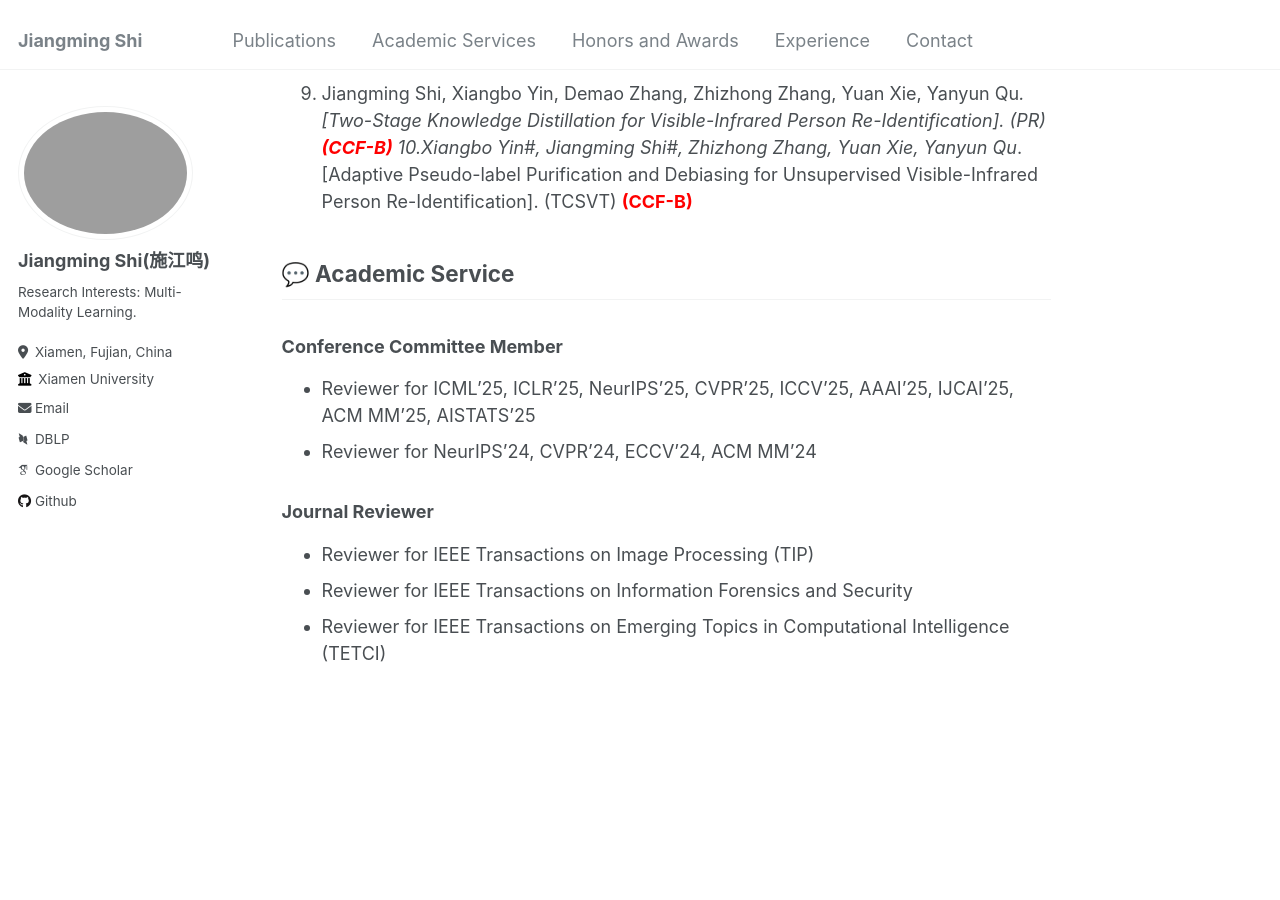
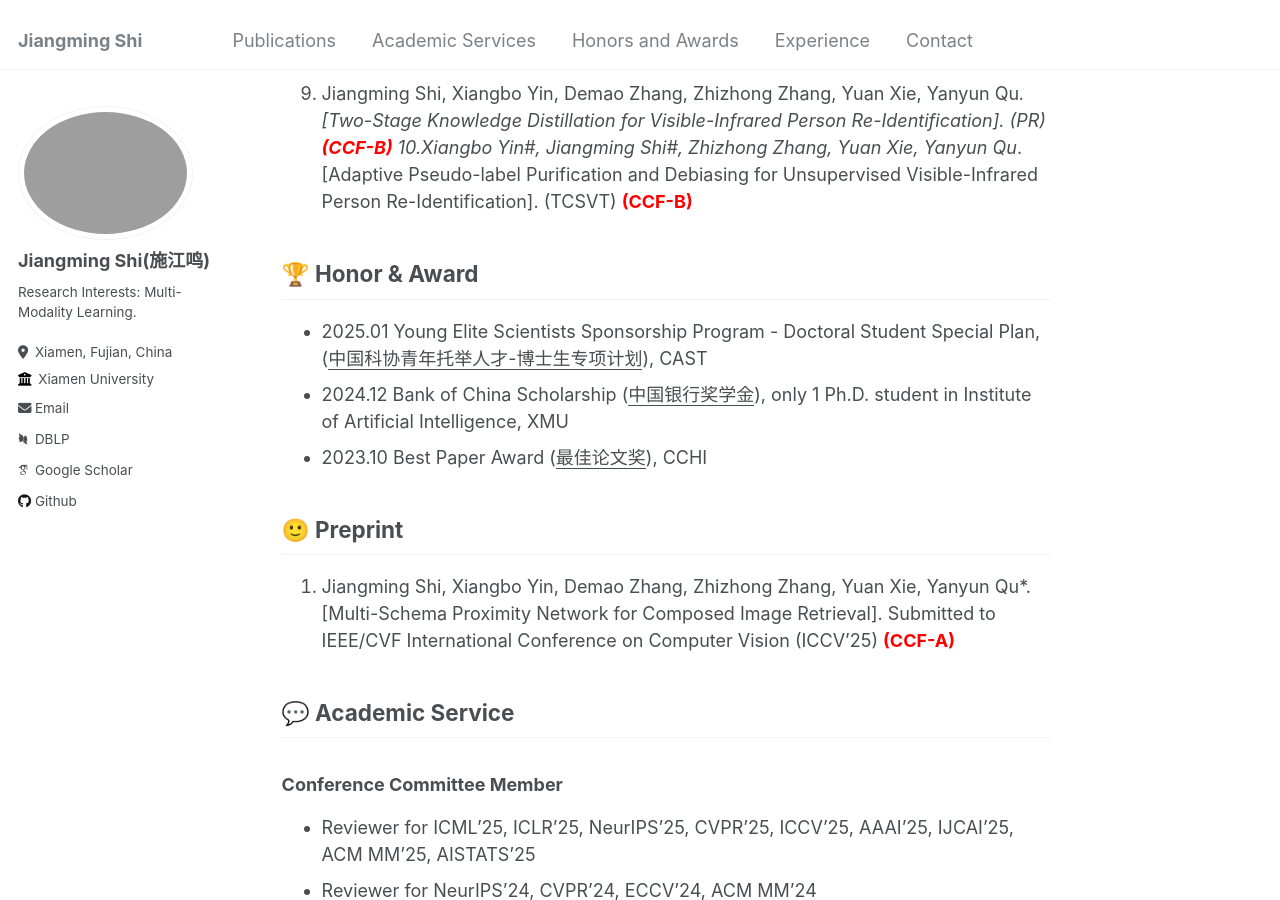
Before and after one commit to shijiangming1/shijiangming1.github.io, a Jekyll site: the page built from _pages/about.md, in a window 1280 px wide and 900 px high, scrolled down 1684 px. Built offline with Jekyll 4.4.1, drawn with Linux system fonts in a browser that asks for light colours; some web fonts are replaced; part of the change alters nothing that is shown.

Commit message:
Update about.md

```diff
--- a/_pages/about.md
+++ b/_pages/about.md
@@ -68,32 +68,19 @@ Hi, my name is Jiangming Shi (Chinese: 施江鸣), a Ph.D. Candidate (3<sup>nd</
 9. Jiangming Shi, Xiangbo Yin, Demao Zhang, Zhizhong Zhang, Yuan Xie, Yanyun Qu*. [Two-Stage Knowledge Distillation for Visible-Infrared Person Re-Identification]. (PR) **<font color=Red>(CCF-B)</font>**
 10.Xiangbo Yin#, Jiangming Shi#, Zhizhong Zhang, Yuan Xie, Yanyun Qu*. [Adaptive Pseudo-label Purification and Debiasing for Unsupervised Visible-Infrared Person Re-Identification]. (TCSVT) **<font color=Red>(CCF-B)</font>**
 
-<!--
-The Eighteenth European Conference on Computer Vision (ECCV'24), Italy, 2024 **<font color=Red>(CAAI-A)</font>**
-4. **Yichen Li**, Qunwei Li, Haozhao Wang, Ruixuan Li, Wenliang Zhong, Guannan Zhang. [Towards Efficient Replay in Federated Incremental Learning](https://openaccess.thecvf.com/content/CVPR2024/papers/Li_Towards_Efficient_Replay_in_Federated_Incremental_Learning_CVPR_2024_paper.pdf). The Thirty-Fifth IEEE/CVF Conference on Computer Vision and Pattern Recognition (CVPR'24), USA, 2024 **<font color=Red>(CCF-A)</font>**
-5. Haozhao Wang, Haoran Xu, **Yichen Li**, Ruixuan Li, Tianwei Zhang. [FedCDA: Federated Learning with Cross-rounds Divergence-aware Aggregation](https://openreview.net/pdf?id=nbPGqeH3lt). Twelfth International Conference on Learning Representations (ICLR'24), Austria, 2024 (Co-author) **<font color=Red>(CAAI-A)</font>**
-6. Haozhao Wang, **Yichen Li**, Wenchao Xu, Ruixuan Li, Yufeng Zhan, Zhigang Zeng. [DaFKD: Domain-aware Federated Knowledge Distillation](http://openaccess.thecvf.com/content/CVPR2023/papers/Wang_DaFKD_Domain-Aware_Federated_Knowledge_Distillation_CVPR_2023_paper.pdf). The Thirty-Fourth IEEE/CVF Conference on Computer Vision and Pattern Recognition (CVPR'23), Canada, 2023 **<font color=Red>(CCF-A)</font>**
-7. Tianzhe Xiao, **Yichen Li**, Yu Zhou, Yining Qi, Yi Liu, Wei Wang, Haozhao Wang, Yi Wang, Ruixuan Li. [FedRE: Robust and Effective Federated Learning
-with Privacy Preference](https://arxiv.org/pdf/2505.04889). The ACM International Conference on Multimedia Retrieval (ICMR'25), USA, 2025 (Co-author) **<font color=Blue>(CCF-B)</font>**
-8. Juan Zhao, Xiaoquan Yi, Ruixuan Li, Yuhua Li, Haozhao Wang, **Yichen Li**, Zhiying Deng, Zijun Xu. [FedTA: Unsupervised Federated Prototype Learning with Temperature Adaptation](http://www.ieee-hust-ncc.org/2024/ICESS/Presentation%20Program.pdf). IEEE International Conference on High Performance Computing and Communications (HPCC'24), China, 2024 **<font color=Green>(CCF-C)</font>**
-9. Hao Zhu, **Yichen Li**, Jie Li, Xiaofang Zhang. [An Efficient Design Smell Detection Approach with Inter-class Relation](https://ksiresearch.org/seke/seke23paper/paper208.pdf). The 35th International Conference on Software Engineering and Knowledge Engineering (SEKE'23), USA, 2023 **<font color=Green>(CCF-C)</font>**
-10. **Yichen Li**, Xiaofang Zhang. [Multi-Label Code Smell Detection with Hybrid Model based on Deep Learning](http://ksiresearch.org/seke/seke22paper/paper077.pdf). The 34th International Conference on Software Engineering and Knowledge Engineering (SEKE'22), USA, 2022 **<font color=Green>(CCF-C)</font>**
+
+
+
 ## 🏆 Honor & Award
-- 2025.04 Granted by the Fundamental Research Funds for the Central Universities (<ins>研究生创新基金项目</ins>), Only ONE student in the School of Computer Sci. & Tech., HUST
-- 2025.01 Best Paper Award (<ins>最佳论文奖</ins>), [IDC Lab](https://idc.hust.edu.cn/), HUST
-- 2025.01 Excellent Paper Award of the 3<sup>rd</sup>Annual Academic Conference (<ins>第三届学术年会优秀论文奖</ins>), School of Computer Sci. & Tech., HUST
-- 2024.12 Guotai Junan Scholarship (<ins>国泰君安奖学金</ins>), 2 Ph.D. students in the School of Computer Sci. & Tech., HUST
-- 2024.10 Doctoral First-Class Academic Scholarship, (<ins>博士一等学业奖学金</ins>), HUST
-- 2024.10 Science and Technology Innovation Award，(<ins>科技创新奖</ins>), HUST
-- 2024.10 Merit Student (<ins>三好学生</ins>), HUST
-- 2024.04 Sangfor Award (<ins>深信服奖学金</ins>), School of Computer Sci. & Tech., HUST
-- 2024.01 Best Paper Award of the 2<sup>nd</sup>Annual Academic Conference (<ins>第二届学术年会最佳论文奖</ins>), School of Computer Sci. & Tech., HUST
-- 2024.01 Best Newcomer Award (<ins>最佳新人奖</ins>), [IDC Lab](https://idc.hust.edu.cn/), HUST
+- 2025.01 Young Elite Scientists Sponsorship Program - Doctoral Student Special Plan, (<ins>中国科协青年托举人才-博士生专项计划</ins>), CAST
+- 2024.12 Bank of China Scholarship (<ins>中国银行奖学金</ins>), only 1 Ph.D. student in Institute of Artificial Intelligence, XMU
+- 2023.10 Best Paper Award (<ins>最佳论文奖</ins>), CCHI
+
+
 ## 🙂 Preprint
-1. **Yichen Li**, Yuying Wang, Jiahua Dong, Haozhao Wang, Yining Qi, Rui Zhang, Ruixuan Li. [Resource-Constrained Federated Continual Learning: What Does Matter?]([https://arxiv.org/pdf/2501.08737?)](https://arxiv.org/pdf/2501.08737?)). Submitted to The Thirty-Ninth Annual Conference on Neural Information Processing Systems (NeurIPS'25) **<font color=Red>(CCF-A)</font>**
-2. **Yichen Li**, Wenchao Xu, Yuying Wang, Yining Qi, Haozhao Wang, Bo Liu, Jingcai Guo, Ruixuan Li. Personalized Federated Incremental Learning with Chunked Hypernetworks. Submitted to IEEE Transactions on Mobile Computing (TMC) **<font color=Red>(CCF-A)</font>**
-3. **Yichen Li**, Xiuying Wang, Wenchao Xu, Haozhao Wang, Yining Qi, Jiahua Dong, Ruixuan Li. Feature Distillation is the Better Choice for Model-Heterogeneous Federated Learning. Submitted to The Thirty-Ninth Annual Conference on Neural Information Processing Systems (NeurIPS'25) **<font color=Red>(CCF-A)</font>**
- -->
+1. Jiangming Shi, Xiangbo Yin, Demao Zhang, Zhizhong Zhang, Yuan Xie, Yanyun Qu*.  [Multi-Schema Proximity Network for Composed Image Retrieval]. Submitted to IEEE/CVF International Conference on Computer Vision  (ICCV'25) **<font color=Red>(CCF-A)</font>**
+
+
 ## 💬 Academic Service
 ### Conference Committee Member
 - Reviewer for ICML'25, ICLR'25, NeurIPS'25, CVPR'25, ICCV'25, AAAI'25, IJCAI'25, ACM MM'25, AISTATS'25
```
